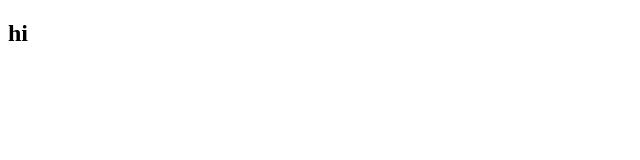
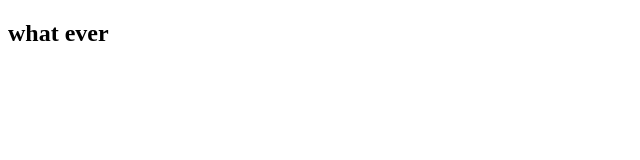
Before and after one commit to Nikita-Mariager/git-one, a plain HTML site: page index.html in a window 1280 px wide. Shown: the whole page, without its empty margins (0-640 px from the left). Drawn offline with Linux system fonts and the light colour scheme.

```diff
--- a/index.html
+++ b/index.html
@@ -7,6 +7,6 @@
     <title>whoooo</title>
 </head>
 <body>
-    <h2>hi</h2>
+    <h2>what ever</h2>
 </body>
 </html>
```
